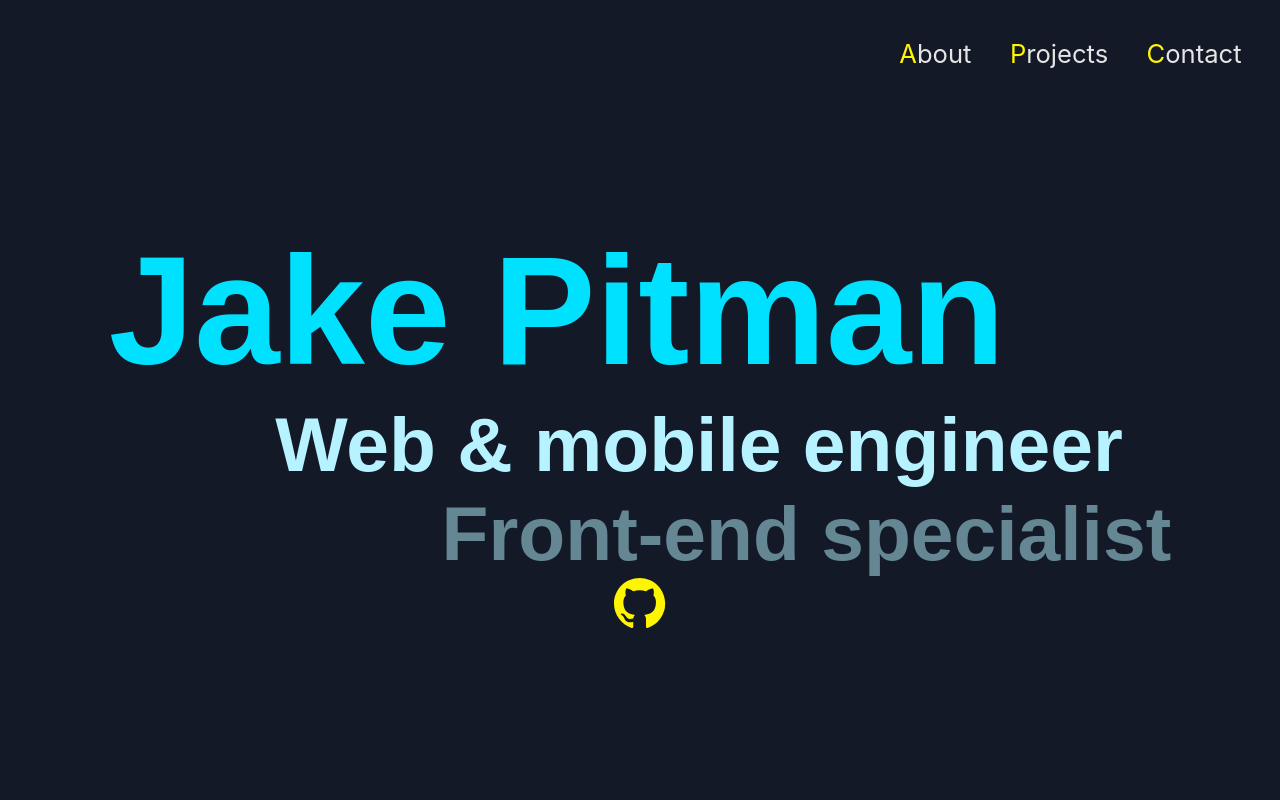
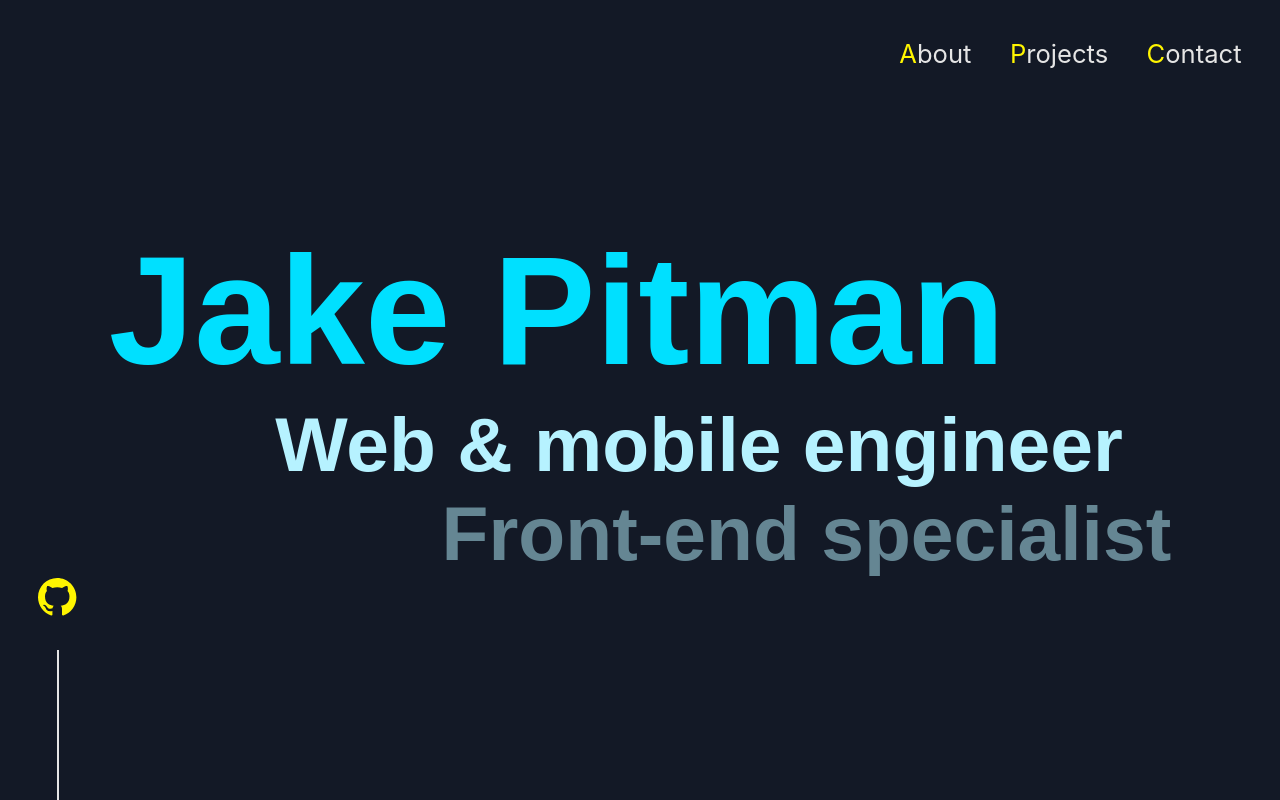
Before and after one commit to JakePitman/moreaporia, a React (Create React App) app: page / in a window 1280 px wide. Built offline with nearby package versions, Linux system fonts and the light colour scheme; a web font is replaced by a local one.

Commit message:
Add vertical line to icons

```diff
--- a/src/components/LandingPage/LandingPage.module.scss
+++ b/src/components/LandingPage/LandingPage.module.scss
@@ -76,15 +76,33 @@
 
 .footer {
   flex: 1;
+  width: 100%;
+}
+
+.iconsContainer {
+  width: max-content;
+  height: 100%;
+  display: flex;
+  flex-direction: column;
+  align-items: center;
+  justify-content: flex-end;
+  margin-left: 3vw;
 }
 
 .iconWrapper {
   color: $primaryYellow;
+  margin-bottom: 30px;
 
   svg {
-    font-size: 4vw;
+    font-size: 3vw;
     @media (max-width: $breakpointTablet) {
       font-size: 10vw;
     }
   }
 }
+
+.footerLine {
+  height: 40px;
+  border: 1px solid $offWhite;
+  flex: 1;
+}
--- a/src/components/LandingPage/LandingPage.tsx
+++ b/src/components/LandingPage/LandingPage.tsx
@@ -25,8 +25,11 @@ const LandingPage = () => {
       </div>
 
       <div className={styles.footer}>
-        <div className={styles.iconWrapper}>
-          <BsGithub />
+        <div className={styles.iconsContainer}>
+          <div className={styles.iconWrapper}>
+            <BsGithub />
+          </div>
+          <div className={styles.footerLine} />
         </div>
       </div>
     </div>
```
